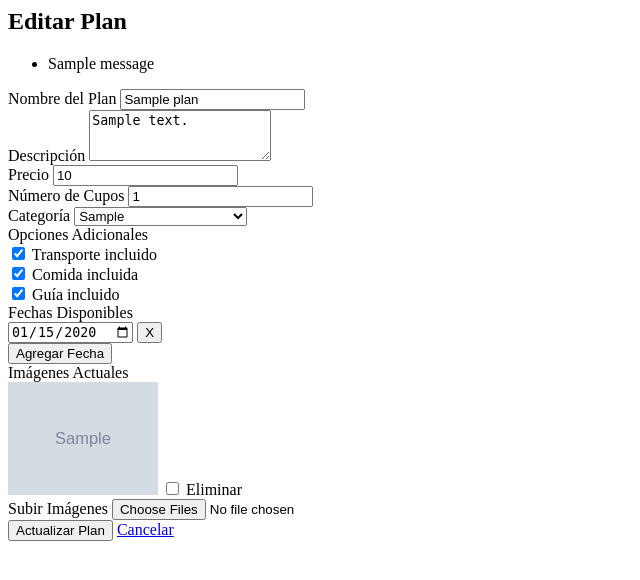
After one commit to CRICAPOGA/Rutas_andinas, a Django app: page /plans/edit/1/ in a window 1280 px wide. The commit adds this page. Shown: the top 580 px of the page, without its empty margins (0-640 px from the left). Run offline with Django 5.2, Linux system fonts and the light colour scheme; tables that the repository leaves empty hold one stand-in row (values such as "Sample post"); grey boxes marked "Sample" are stand-in pictures; one stand-in notice (Sample message) is shown.

Commit message:
add - Editar plan (Sin diseño)

```diff
--- /dev/null
+++ b/RutasAndinas/Plans/templates/CrudPlan/editPlan.html
@@ -0,0 +1,130 @@
+{% block content %}
+<div class="container mt-4">
+    <h2>Editar Plan</h2>
+
+    {% if messages %}
+    <ul>
+        {% for message in messages %}
+        <li>{{ message }}</li>
+        {% endfor %}
+    </ul>
+    {% endif %}
+
+    <form method="POST" enctype="multipart/form-data">
+        {% csrf_token %}
+
+        <div class="mb-3">
+            <label for="name" class="form-label">Nombre del Plan</label>
+            <input type="text" class="form-control" id="name" name="name" value="{{ plan.name }}" required>
+        </div>
+
+        <div class="mb-3">
+            <label for="description" class="form-label">Descripción</label>
+            <textarea class="form-control" id="description" name="description" rows="3" required>{{ plan.description }}</textarea>
+        </div>
+
+        <div class="mb-3">
+            <label for="price" class="form-label">Precio</label>
+            <input type="number" class="form-control" id="price" name="price" value="{{ plan.price }}" required>
+        </div>
+
+        <div class="mb-3">
+            <label for="places" class="form-label">Número de Cupos</label>
+            <input type="number" class="form-control" id="places" name="places" value="{{ plan.places }}" required>
+        </div>
+
+        <div class="mb-3">
+            <label for="category" class="form-label">Categoría</label>
+            <select id="category" name="category" required>
+                <option value="">Seleccione una categoría</option>
+                {% for category in categories %}
+                    <option value="{{ category.category_id }}" {% if category.category_id == plan.category_id.category_id %}selected{% endif %}>
+                        {{ category.category }}
+                    </option>
+                {% endfor %}
+            </select>
+        </div>
+
+        <div class="mb-3">
+            <label class="form-label">Opciones Adicionales</label><br>
+            <input type="checkbox" id="has_transport" name="has_transport" {% if plan.has_transport %}checked{% endif %}>
+            <label for="has_transport">Transporte incluido</label><br>
+
+            <input type="checkbox" id="has_meal" name="has_meal" {% if plan.has_meal %}checked{% endif %}>
+            <label for="has_meal">Comida incluida</label><br>
+
+            <input type="checkbox" id="has_guide" name="has_guide" {% if plan.has_guide %}checked{% endif %}>
+            <label for="has_guide">Guía incluido</label>
+        </div>
+
+        <div class="mb-3">
+            <label for="plan_dates" class="form-label">Fechas Disponibles</label>
+            <div id="dates-container">
+                {% for date in existing_dates %}
+                    <div class="date-entry">
+                        <input type="date" name="plan_dates" class="form-control d-inline-block w-75" value="{{ date|date:'Y-m-d' }}" required>
+                        <button type="button" class="btn btn-danger btn-sm remove-date">X</button>
+                    </div>
+                {% endfor %}
+            </div>
+            <button type="button" class="btn btn-success mt-2" id="add-date">Agregar Fecha</button>
+        </div>
+
+        <div class="mb-3">
+            <label class="form-label">Imágenes Actuales</label>
+            <div>
+                {% for picture in existing_pictures %}
+                    <img src="{{ picture.picture.url }}" alt="Imagen del Plan" width="150" class="me-2">
+                    <!--Seleccionar imagenes existentes a eliminar-->
+                    <input type="checkbox" name="delete_pictures" value="{{ picture.picture_id }}"> Eliminar
+                {% endfor %}
+            </div>
+        </div>
+        <!-- Sección de Imágenes -->
+        <div class="mb-3">
+            <label class="form-label">Subir Imágenes</label>
+            <input type="file" id="image_input" name="pictures" multiple class="form-control">
+            <div id="image_preview" class="mt-3 d-flex flex-wrap gap-2"></div>
+        </div>
+
+        <button type="submit" class="btn btn-primary">Actualizar Plan</button>
+        <a href="{% url 'viewPlan' plan.plan_id %}">Cancelar</a>
+    </form>
+</div>
+<script>
+    document.addEventListener('DOMContentLoaded', function () {
+        const datesContainer = document.getElementById('dates-container');
+        const addDateButton = document.getElementById('add-date');
+
+        addDateButton.addEventListener('click', function () {
+            const div = document.createElement('div');
+            div.classList.add('date-entry');
+
+            const input = document.createElement('input');
+            input.type = 'date';
+            input.name = 'plan_dates';
+            input.classList.add('form-control', 'd-inline-block', 'w-75');
+            input.required = true;
+
+            const removeButton = document.createElement('button');
+            removeButton.type = 'button';
+            removeButton.classList.add('btn', 'btn-danger', 'btn-sm', 'remove-date');
+            removeButton.textContent = 'X';
+
+            removeButton.addEventListener('click', function () {
+                div.remove();
+            });
+
+            div.appendChild(input);
+            div.appendChild(removeButton);
+            datesContainer.appendChild(div);
+        });
+
+        document.querySelectorAll('.remove-date').forEach(button => {
+            button.addEventListener('click', function () {
+                this.parentElement.remove();
+            });
+        });
+    });
+</script>
+{% endblock %}
--- a/RutasAndinas/Plans/templates/CrudPlan/viewPlan.html
+++ b/RutasAndinas/Plans/templates/CrudPlan/viewPlan.html
@@ -53,7 +53,7 @@
         </ul>
     </div>
 
-    <a href="#">
+    <a href="{% url 'editPlan' plan.plan_id %}">
         <button>Editar</button>
     </a>
     <a href="#">
--- a/RutasAndinas/Plans/urls.py
+++ b/RutasAndinas/Plans/urls.py
@@ -5,4 +5,5 @@ urlpatterns = [
     path('', views.plan, name='list'),
     path('create/', views.createPlan, name='createPlan'),
     path('view/<int:plan_id>/', views.viewPlan, name='viewPlan'),
+    path('edit/<int:plan_id>/', views.editPlan, name='editPlan'),
 ]
--- a/RutasAndinas/Plans/views.py
+++ b/RutasAndinas/Plans/views.py
@@ -104,3 +104,131 @@ def viewPlan(request, plan_id):
         'pictures': pictures,
         'plan_dates': plan_dates
     })
+
+#@login_required
+def editPlan(request, plan_id):
+    # Obtener plan, categorías, imagenes y fechas asociadas al plan
+    plan = get_object_or_404(Plan, plan_id=plan_id)
+    categories = Category.objects.all()
+    existing_pictures = Picture.objects.filter(plan_id=plan)
+    existing_dates = Plan_date.objects.filter(plan_id=plan).values_list('plan_date', flat=True)
+
+    if request.method == 'POST':
+        # Obtener los datos enviados a través del formulario
+        name = request.POST.get('name', '').strip()
+        description = request.POST.get('description', '').strip()
+        price = request.POST.get('price', '').strip()
+        places = request.POST.get('places', '').strip()
+        has_transport = request.POST.get('has_transport') == 'on'
+        has_meal = request.POST.get('has_meal') == 'on'
+        has_guide = request.POST.get('has_guide') == 'on'
+        category_id = request.POST.get('category')
+        plan_dates = request.POST.getlist('plan_dates')
+        images = request.FILES.getlist('pictures')
+        delete_pictures = request.POST.getlist('delete_pictures')  # Imágenes a eliminar
+
+        # Validaciones
+        if not name:
+            messages.error(request, 'El nombre del plan es obligatorio.')
+        if not plan_dates:
+            messages.error(request, 'Debe seleccionar al menos una fecha para el plan.')
+        if not places.isdigit() or int(places) <= 0:
+            messages.error(request, 'El número de cupos disponibles debe ser mayor que 0.')
+        if category_id:
+            selected_category = get_object_or_404(Category, category_id=category_id)
+        else:
+            messages.error(request, 'Debe seleccionar una categoría.')
+        # Verificar si alguna fecha seleccionada es anterior al día actual
+        today = now().date()
+        for date in plan_dates:
+            if date < today.strftime('%Y-%m-%d'):
+                messages.error(request, f'La fecha {date} no puede ser anterior a hoy.')
+        # Si hay errores de validación, vuelve a renderizar la página con los mensajes de error
+        if messages.get_messages(request):
+            return render(request, 'CrudPlan/editPlan.html', {
+                'plan': plan,
+                'categories': categories,
+                'existing_pictures': existing_pictures,
+                'existing_dates': existing_dates})
+
+        try:
+            # Actualizar los datos del plan
+            plan.name = name
+            plan.description = description
+            plan.price = price
+            plan.places = int(places)
+            plan.has_transport = has_transport
+            plan.has_meal = has_meal
+            plan.has_guide = has_guide
+            plan.category_id = selected_category
+            plan.save()
+
+            # Comparar las fechas existentes con las nuevas
+            new_dates = set(plan_dates)
+            old_dates = set(existing_dates)
+            # Obtener fechas nuevas o que se van a eliminar
+            dates_to_add = new_dates - old_dates
+            dates_to_remove = old_dates - new_dates
+            # Eliminar las fechas
+            for date in dates_to_remove:
+                Plan_date.objects.filter(plan_id=plan, plan_date=date).delete()
+            # Agregar las fechas nuevas
+            for date in dates_to_add:
+                Plan_date.objects.create(plan_id=plan, plan_date=date)
+
+            # Eliminar imágenes seleccionadas por el usuario
+            if delete_pictures:
+                for picture_id in delete_pictures:
+                    try:
+                        picture = Picture.objects.get(picture_id=picture_id)
+                        image_path = picture.picture.path  # Ruta del archivo
+                        picture.delete() # Eliminar la imagen de la base de datos
+                        os.remove(image_path) # Eliminar el archivo de la carpeta media
+                    except Picture.DoesNotExist:
+                        messages.error(request, f'No se encontró la imagen con ID {picture_id}.')
+                    except Exception as e:
+                        messages.error(request, f'Error al eliminar la imagen: {str(e)}')
+
+            # Verificar si quedan imágenes después de eliminar
+            remaining_pictures = Picture.objects.filter(plan_id=plan)
+
+            # Si no hay imágenes y no se han subido nuevas, mostrar un error
+            if not remaining_pictures.exists() and not images:
+                messages.error(request, 'Debe subir al menos una imagen para el plan.')
+
+            # Mostrar mensaje de error
+            if messages.get_messages(request):
+                return render(request, 'CrudPlan/editPlan.html', {
+                    'plan': plan,
+                    'categories': categories,
+                    'existing_pictures': existing_pictures,
+                    'existing_dates': existing_dates
+                })
+
+            # Subir nuevas imágenes sin borrar las existentes
+            for image in images:
+                Picture.objects.create(plan_id=plan, picture=image)
+
+            # Verificar si hay imágenes después de agregar las nuevas
+            if not Picture.objects.filter(plan_id=plan).exists():
+                messages.error(request, 'Debe subir al menos una imagen para el plan.')
+            # Mostrar mensaje de error
+            if messages.get_messages(request):
+                return render(request, 'CrudPlan/editPlan.html', {
+                    'plan': plan,
+                    'categories': categories,
+                    'existing_pictures': existing_pictures,
+                    'existing_dates': existing_dates
+                })
+             # Si no hubo errores, mostrar mensaje de éxito
+            messages.success(request, f'El plan "{plan.name}" ha sido actualizado exitosamente.')
+            return redirect('list')
+        except Exception as e:
+            messages.error(request, f'Error al actualizar el plan: {str(e)}')
+
+    return render(request, 'CrudPlan/editPlan.html', {
+        'plan': plan,
+        'categories': categories,
+        'existing_pictures': existing_pictures,
+        'existing_dates': existing_dates
+    })
```
